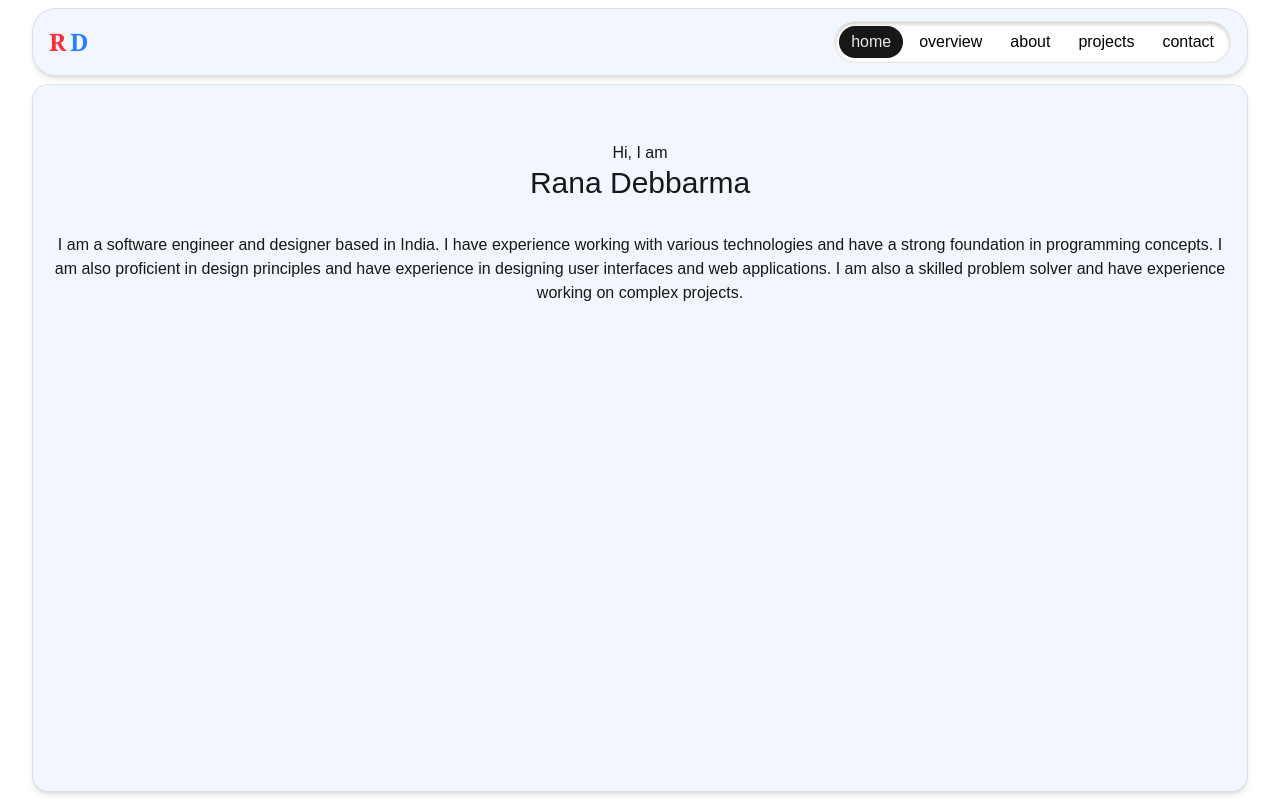
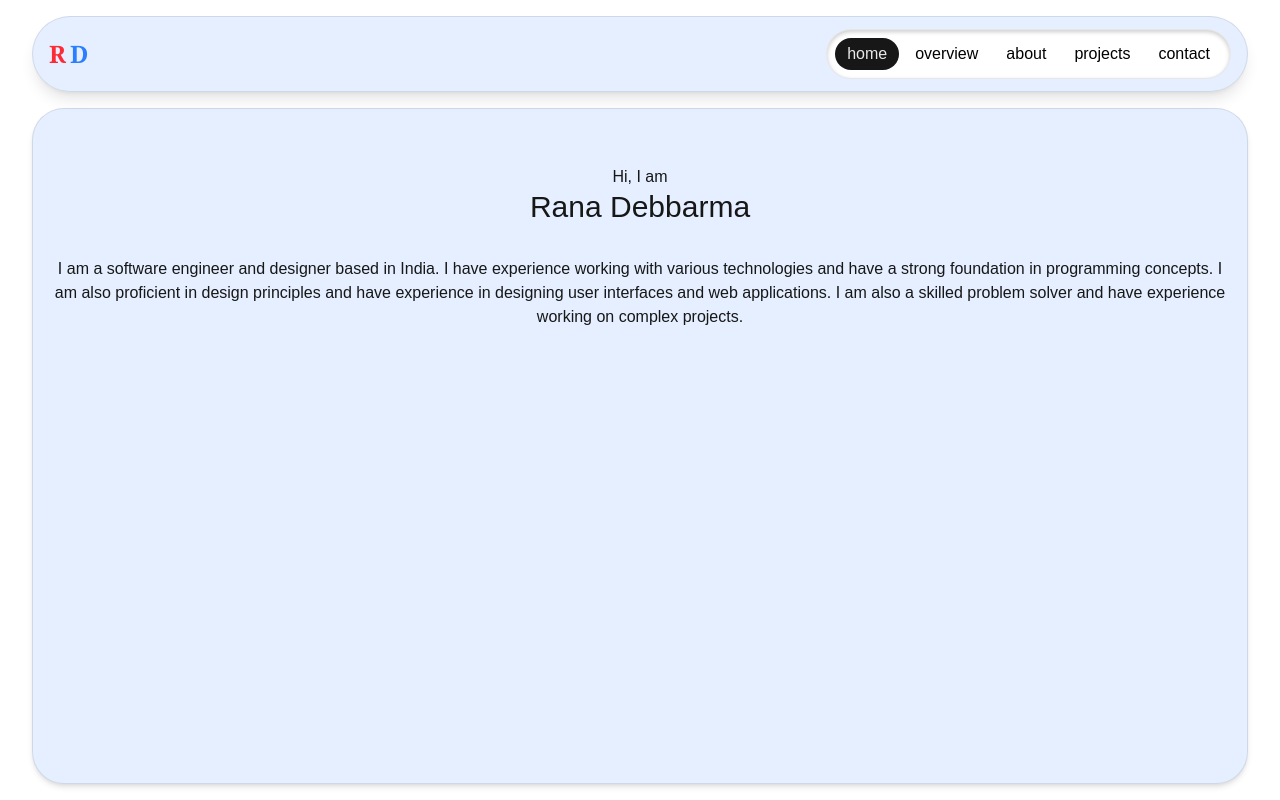
Before and after one commit to RanaDebbarma/my-portfolio, a Next.js app: page / in a window 1280 px wide. Built offline with nearby package versions, Linux system fonts and the light colour scheme.

Commit message:
better active nav logic

```diff
--- a/app/(root)/layout.tsx
+++ b/app/(root)/layout.tsx
@@ -3,9 +3,9 @@ import NavBar from "@/components/NavBar"
 const Layout = ({ children }: { children: React.ReactNode }) => {
   return (
     <div className="h-screen w-screen overflow-hidden">
-      <div className="mx-auto pt-2 pb-2 max-w-7xl w-[95%] h-screen flex flex-col gap-2">
+      <div className="mx-auto pt-4 pb-4 max-w-7xl w-[95%] h-screen flex flex-col gap-4">
         {/* navigation */}
-        <div className="border border-foreground/10 bg-secondary/6 shadow-md rounded-3xl z-10 px-4 py-3 flex gap-2 justify-between items-center">
+        <div className="border border-foreground/10 bg-secondary/12 shadow-lg rounded-full z-10 px-4 py-3 flex gap-2 justify-between items-center">
           <div className="text-2xl font-serif font-bold flex gap-1">
             <span className="text-red-500">R</span>
             <span className="text-blue-500">D</span>
@@ -14,7 +14,7 @@ const Layout = ({ children }: { children: React.ReactNode }) => {
         </div>
         {/* content */}
         <div
-          className="overflow-y-auto border border-foreground/10 bg-secondary/6 shadow-md rounded-2xl flex-1 px-4 py-2"
+          className="overflow-y-auto border border-foreground/10 bg-secondary/12 shadow-md rounded-4xl flex-1 px-4 py-2"
         >
           {children}
         </div>
--- a/app/globals.css
+++ b/app/globals.css
@@ -18,7 +18,7 @@
   --font-mono: var(--font-geist-mono);
 }
 
-@media (prefers-color-scheme: dark) {
+@media (prefers-color-scheme:dark) {
   :root {
     --background: #0a0a0a;
     --foreground: #ededed;
--- a/components/NavBar.tsx
+++ b/components/NavBar.tsx
@@ -2,7 +2,7 @@
 
 import { motion } from "motion/react";
 import Link from "next/link";
-import { useState } from "react";
+import { usePathname } from "next/navigation";
 
 const navItems = [
   { name: "home", href: "/" },
@@ -14,16 +14,17 @@ const navItems = [
 
 
 const NavBar = () => {
-  const [activeTab, setActiveTab] = useState(navItems[0].name)
+  const pathname = usePathname();
+
+  const activeTab = navItems.find(nav => nav.href === pathname)?.name || navItems[0].name;
 
   return (
-    <div className="w-fit border border-foreground/10 bg-background concave rounded-3xl flex gap-1 p-1">
+    <div className="w-fit border border-foreground/10 bg-background concave rounded-full flex gap-1 p-2">
       {/* NavTabs */}
       {navItems.map(nav => (
         <Link
           key={nav.href}
           href={nav.href}
-          onClick={() => setActiveTab(nav.name)}
           className="relative rounded-3xl"
         >
           {/* pill */}
```
